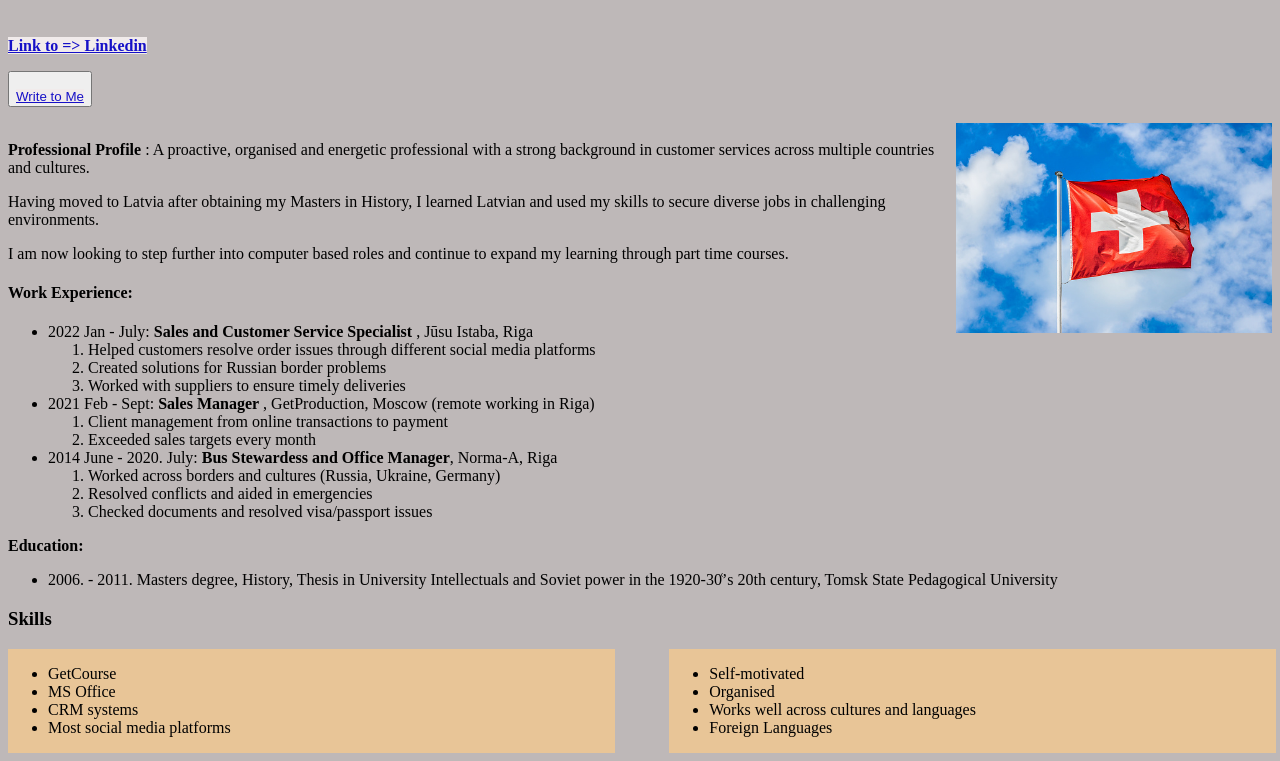
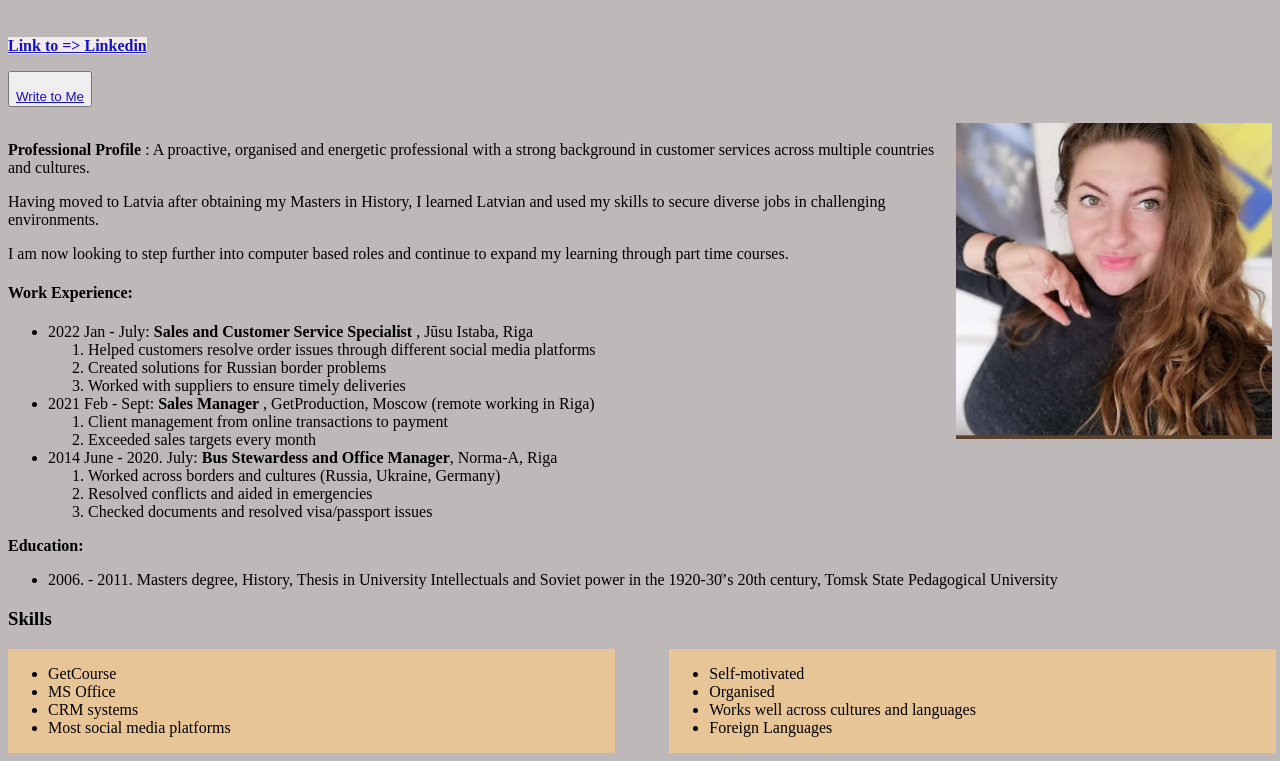
Before and after one commit to VUMC-ATP5/valentina-golubkova-HTMLCSS, a plain HTML site: page index.html in a window 1280 px wide. Shown: the part 61-822 px from the top of the page. Drawn offline with Linux system fonts and the light colour scheme; files whose address does not match are found by name.

Commit message:
cv_Valentina

```diff
--- a/index.html
+++ b/index.html
@@ -28,7 +28,7 @@
         Linkedin</strong> </a>
        <p><button id="specialButton">  <a href="mailto:vgolubkova@inbox.lv"> <br>Write to Me</a> </button></p>
 
-    <img src="C:\Users\valerijs\Desktop\Macibas IT\valentina-golubkova-HTMLCSS\img\istockphoto-907874266-170667a.jpg" width="25%" alt="Foto"/>
+    <img src="C:\Users\valerijs\Desktop\Macibas IT\valentina-golubkova-HTMLCSS\img\photo_2021-01-31_10-15-43.jpg" width="25%" alt="Foto"/>
     <p class="pirmajsParahrafs"><bR> <b>Professional Profile</b> : A proactive, organised and energetic professional
         with a strong background in customer
         services across multiple countries and cultures.
```
